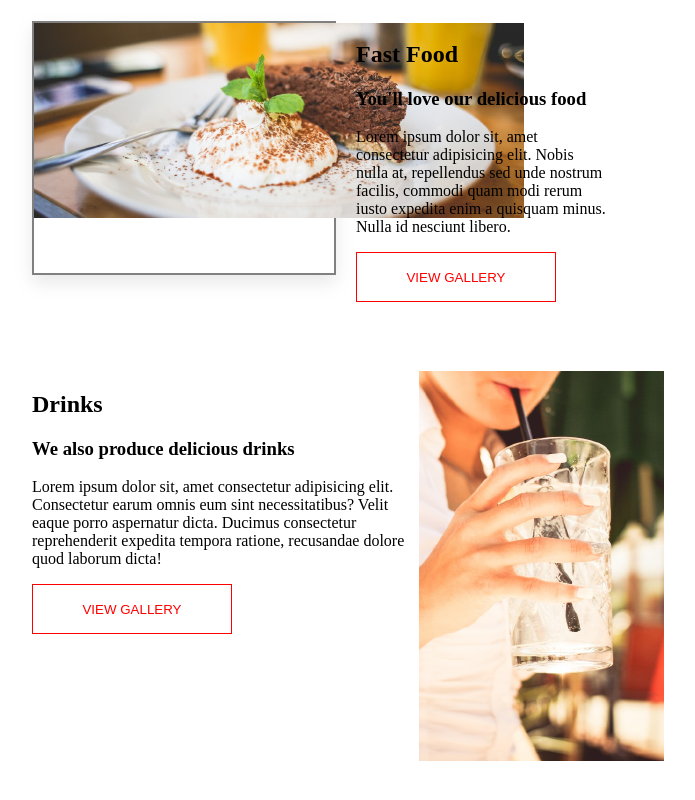
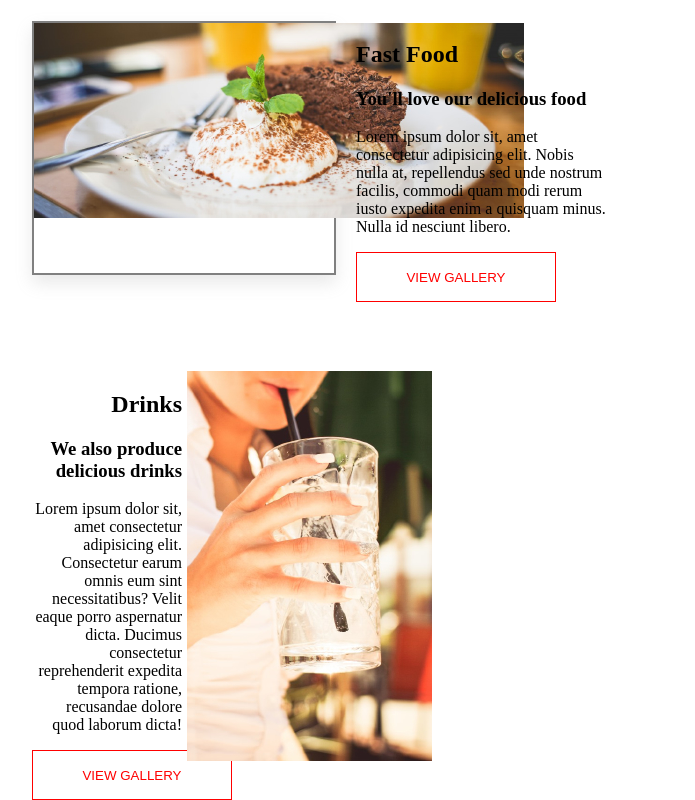
Before and after one commit to ndanu-josy/Anitas-Kitchen, a plain HTML site: page index.html in a window 1280 px wide. Shown: the part 704-1504 px from the top of the page, without its empty margins (292-987 px from the left). Before the commit the page ends 1477 px from the top, so only its background shows below. Drawn offline with Linux system fonts and the light colour scheme.

Commit message:
Modify description for drinks and add a height and width for the div

```diff
--- a/style.css
+++ b/style.css
@@ -89,6 +89,12 @@ header{
     margin: auto;
     padding-top: 50px;
 }
+.drinks>#desc{
+    text-align: right;
+    margin-right: 5px;
+    height: 200px;
+    width: 150px;
+}
 button{
     color: red;
     border: 1px solid red;
```
